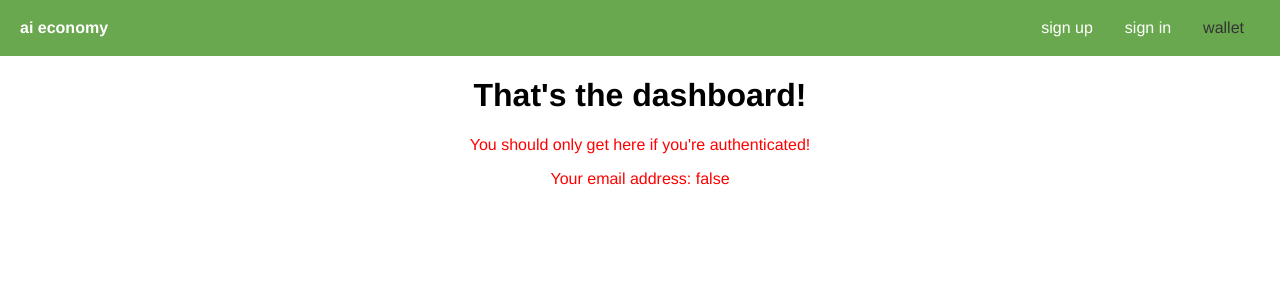
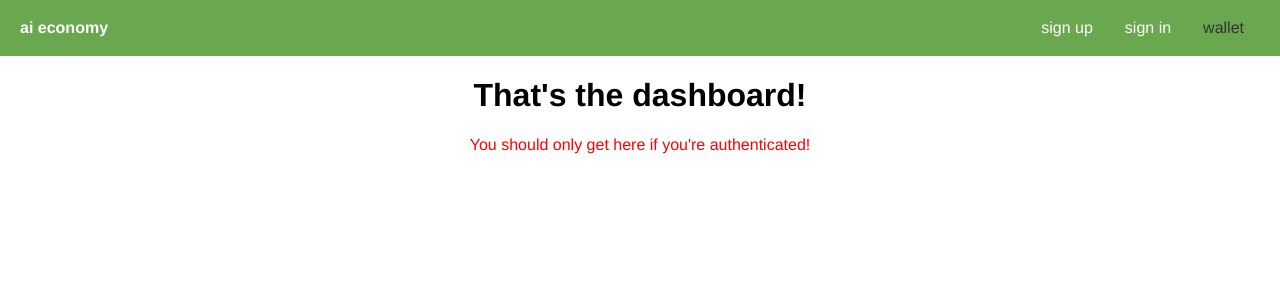
Before and after one commit to social-capital-network/free-bank, a Vue app: page /dashboard in a window 1280 px wide. Shown: the top 300 px of the page. Built offline with nearby package versions, Linux system fonts and the light colour scheme.

Commit message:
added v-if condition to dashboard for email

```diff
--- a/src/components/dashboard/dashboard.vue
+++ b/src/components/dashboard/dashboard.vue
@@ -2,7 +2,7 @@
   <div id="dashboard">
     <h1>That's the dashboard!</h1>
     <p>You should only get here if you're authenticated!</p>
-    <p>Your email address: {{ email }}</p>
+    <p v-if="email">Your email address: {{ email }}</p>
   </div>
 </template>
 
```
